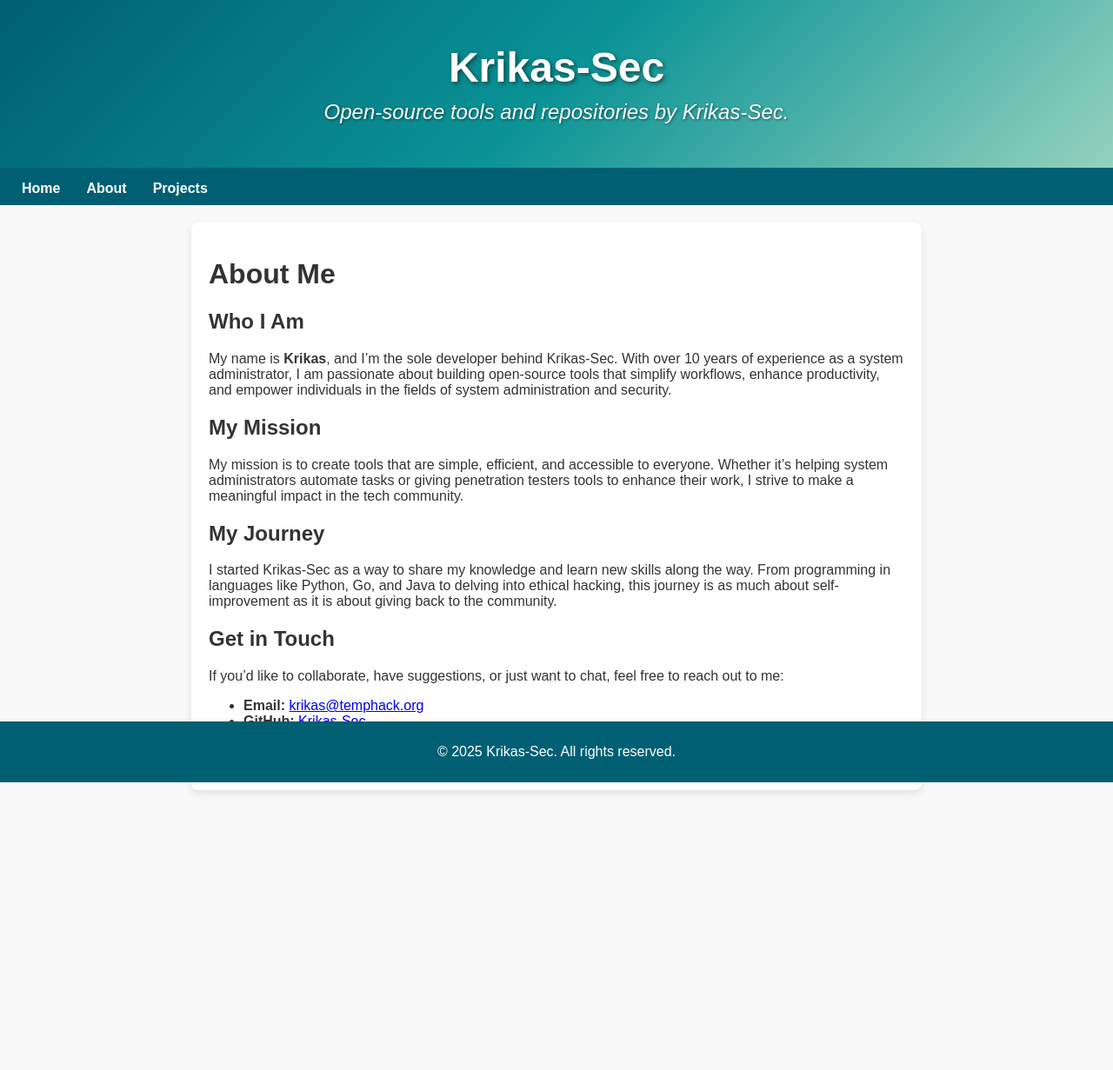
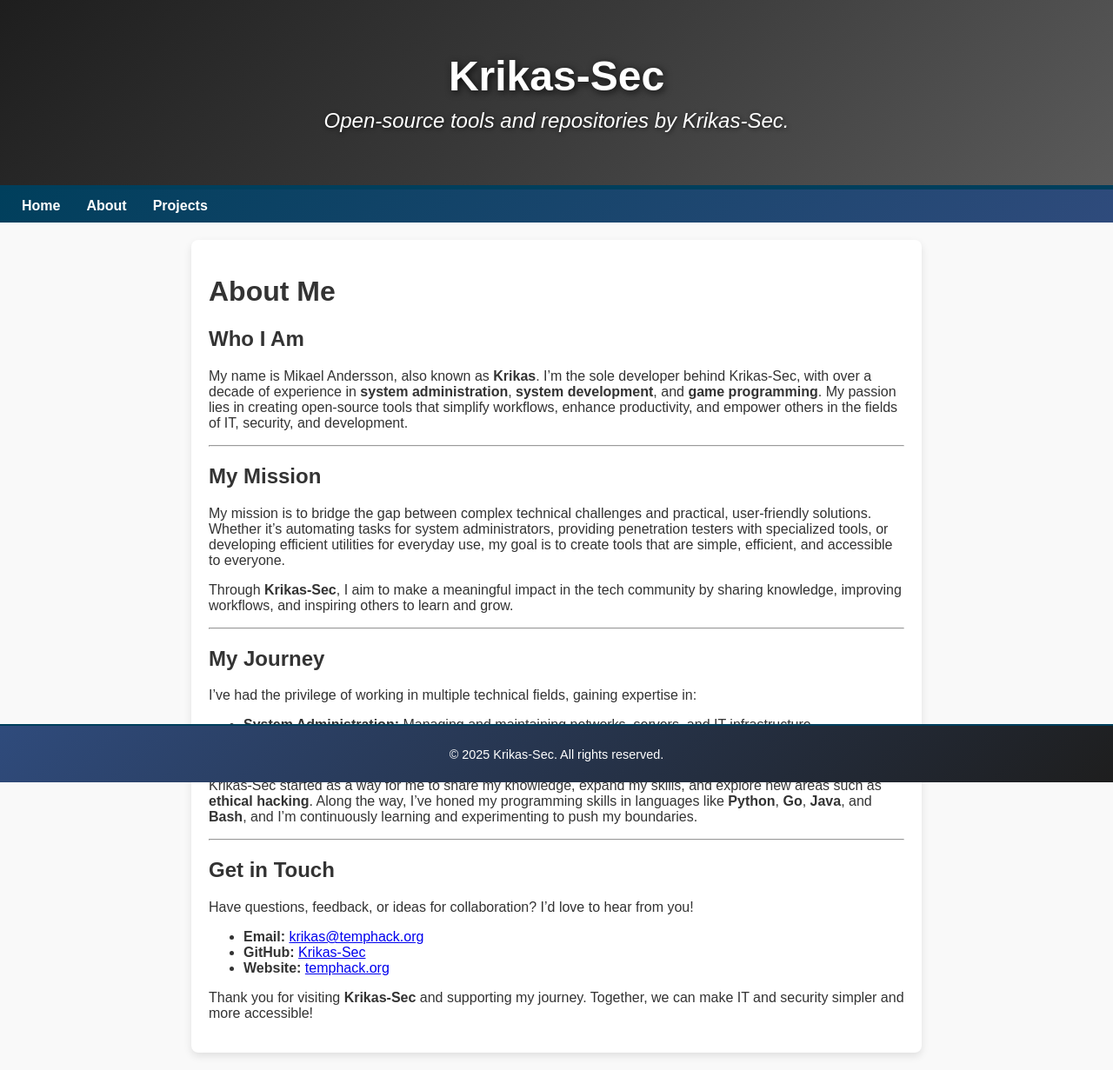
Before and after one commit to Krikas-Sec/Krikas-Sec.github.io, a Jekyll site: the page built from about.md, in a window 1280 px wide. Shown: the whole page at 87% size. Built offline with Jekyll 4.4.1, drawn with Linux system fonts in a browser that asks for light colours; our own code applies the rules of GitHub Pages for plain Markdown files; before the commit the page ends 979 px from its top, so only the background shows below that.

Commit message:
Updated banner, navigation, and footer with darker themes and gradients

```diff
--- a/about.md
+++ b/about.md
@@ -1,21 +1,43 @@
 ---
 layout: default
+title: About
+permalink: /about/
 ---
+
 # About Me
 
-## Who I Am
-My name is **Krikas**, and I’m the sole developer behind Krikas-Sec. With over 10 years of experience as a system administrator, I am passionate about building open-source tools that simplify workflows, enhance productivity, and empower individuals in the fields of system administration and security.
+## **Who I Am**
 
-## My Mission
-My mission is to create tools that are simple, efficient, and accessible to everyone. Whether it's helping system administrators automate tasks or giving penetration testers tools to enhance their work, I strive to make a meaningful impact in the tech community.
+My name is Mikael Andersson, also known as **Krikas**. I’m the sole developer behind Krikas-Sec, with over a decade of experience in **system administration**, **system development**, and **game programming**. My passion lies in creating open-source tools that simplify workflows, enhance productivity, and empower others in the fields of IT, security, and development.
 
-## My Journey
-I started Krikas-Sec as a way to share my knowledge and learn new skills along the way. From programming in languages like Python, Go, and Java to delving into ethical hacking, this journey is as much about self-improvement as it is about giving back to the community.
+---
 
-## Get in Touch
-If you'd like to collaborate, have suggestions, or just want to chat, feel free to reach out to me:
+## **My Mission**
+
+My mission is to bridge the gap between complex technical challenges and practical, user-friendly solutions.
+Whether it’s automating tasks for system administrators, providing penetration testers with specialized tools, or developing efficient utilities for everyday use, my goal is to create tools that are simple, efficient, and accessible to everyone.
+
+Through **Krikas-Sec**, I aim to make a meaningful impact in the tech community by sharing knowledge, improving workflows, and inspiring others to learn and grow.
+
+---
+
+## **My Journey**
+
+I’ve had the privilege of working in multiple technical fields, gaining expertise in:
+- **System Administration:** Managing and maintaining networks, servers, and IT infrastructure.
+- **System Development:** Designing and coding software to solve real-world problems.
+- **Game Programming:** Crafting interactive experiences and tools for game development.
+
+Krikas-Sec started as a way for me to share my knowledge, expand my skills, and explore new areas such as **ethical hacking**. Along the way, I’ve honed my programming skills in languages like **Python**, **Go**, **Java**, and **Bash**, and I'm continuously learning and experimenting to push my boundaries.
+
+---
+
+## **Get in Touch**
+
+Have questions, feedback, or ideas for collaboration? I'd love to hear from you!
 
 - **Email:** [krikas@temphack.org](mailto:krikas@temphack.org)
 - **GitHub:** [Krikas-Sec](https://github.com/Krikas-Sec)
+- **Website:** [temphack.org](https://www.temphack.org)
 
-Thank you for visiting Krikas-Sec and supporting my journey!
+Thank you for visiting **Krikas-Sec** and supporting my journey. Together, we can make IT and security simpler and more accessible!
--- a/assets/css/style.css
+++ b/assets/css/style.css
@@ -4,10 +4,9 @@ body {
     padding: 0;
     background-color: #f9f9f9;
     color: #333;
-}
-
+/* Navigation */
 .navigation {
-    background-color: #005f73;
+    background: linear-gradient(135deg, #003f5c, #2f4b7c); /* Mörkare gradient för navigation */
     padding: 10px;
 }
 
@@ -26,44 +25,63 @@ body {
     text-decoration: none;
     color: white;
     font-weight: bold;
+    font-size: 1em;
 }
 
 .navigation a:hover {
     text-decoration: underline;
+    color: #94d2bd; /* Ljusare färg vid hover */
 }
 
+/* Main content padding */
 main {
     padding: 20px;
 }
 
-footer {
-    text-align: center;
-    padding: 10px;
-    background-color: #005f73;
-    color: white;
-    position: fixed;
-    bottom: 0;
-    width: 100%;
-}
+/* Banner */
 .banner {
     text-align: center;
-    background: linear-gradient(135deg, #005f73, #0a9396, #94d2bd);
+    background: linear-gradient(135deg, #1e1e1e, #3a3a3a, #5a5a5a); /* Mörkare banner med grå gradient */
     color: white;
-    padding: 50px 10px; /* Ökar höjden */
-    border-bottom: 5px solid #005f73; /* Lägger till en markerad kant längst ner */
+    padding: 60px 10px; /* Ökad höjd */
+    border-bottom: 5px solid #003f5c; /* Mörkare kant */
 }
 
 .banner h1 {
     margin: 0;
-    font-size: 3em; /* Gör titeln större */
-    text-shadow: 2px 2px 5px rgba(0, 0, 0, 0.5); /* Lägger till textskugga */
+    font-size: 3em;
+    text-shadow: 2px 2px 8px rgba(0, 0, 0, 0.8); /* Mer distinkt textskugga */
 }
 
 .banner p {
     margin: 10px 0 0;
-    font-size: 1.5em; /* Gör beskrivningstexten större */
+    font-size: 1.5em;
     font-style: italic;
-    text-shadow: 1px 1px 3px rgba(0, 0, 0, 0.5); /* Lägger till textskugga */
+    text-shadow: 1px 1px 5px rgba(0, 0, 0, 0.7);
+}
+
+/* Footer */
+footer {
+    text-align: center;
+    padding: 15px;
+    background: linear-gradient(135deg, #2f4b7c, #1e1e1e); /* Gradient för foten */
+    color: white;
+    border-top: 2px solid #003f5c; /* Liten kant för separation */
+    position: fixed;
+    bottom: 0;
+    width: 100%;
+    font-size: 0.9em;
+}
+
+/* Optional: Add a hover effect for footer links if any */
+footer a {
+    color: #94d2bd;
+    text-decoration: none;
+}
+
+footer a:hover {
+    text-decoration: underline;
+    color: #0a9396; /* Matchande hover-effekt */
 }
 .content {
     max-width: 800px; /* Begränsar bredden till 800px */
```
